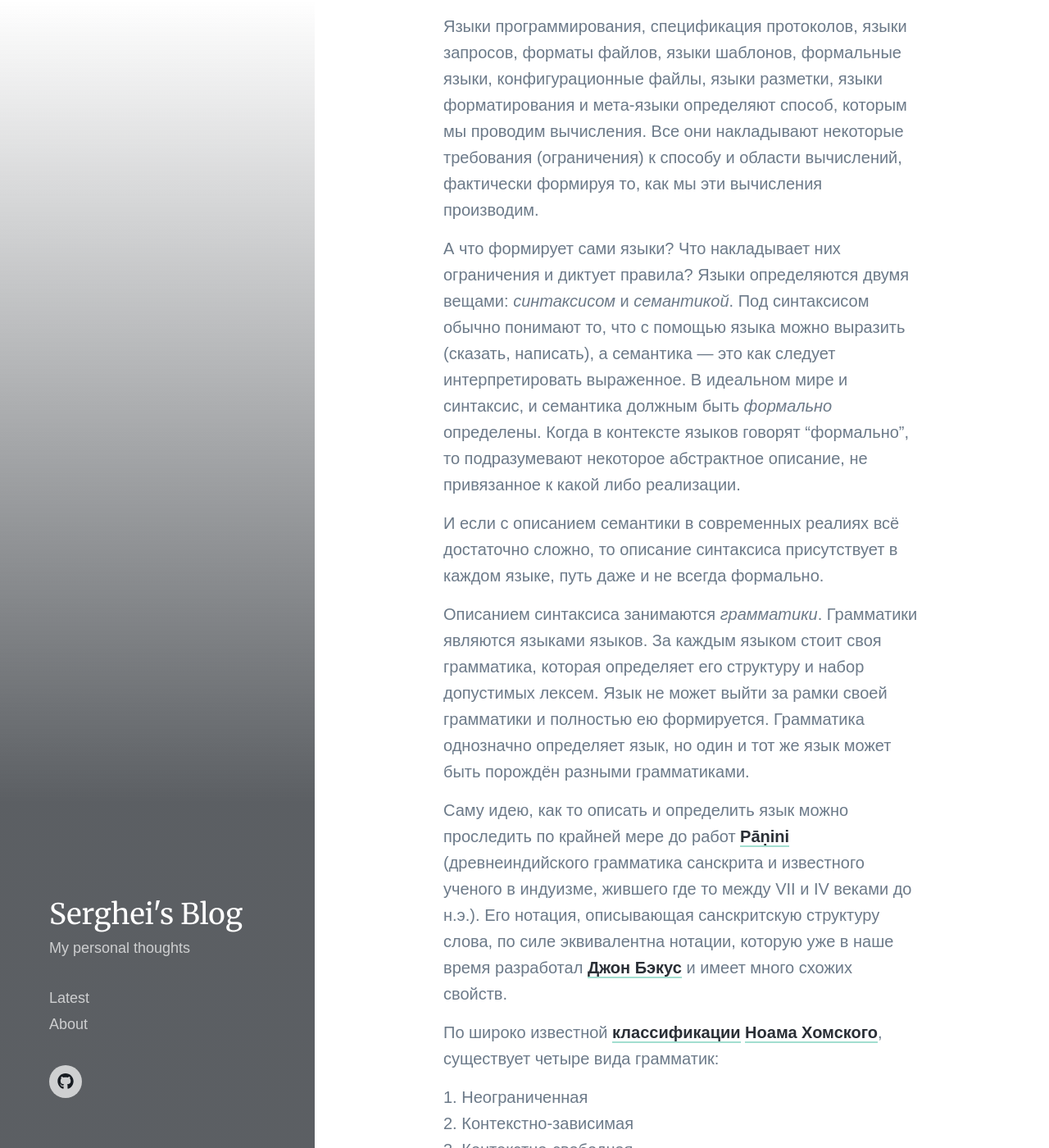
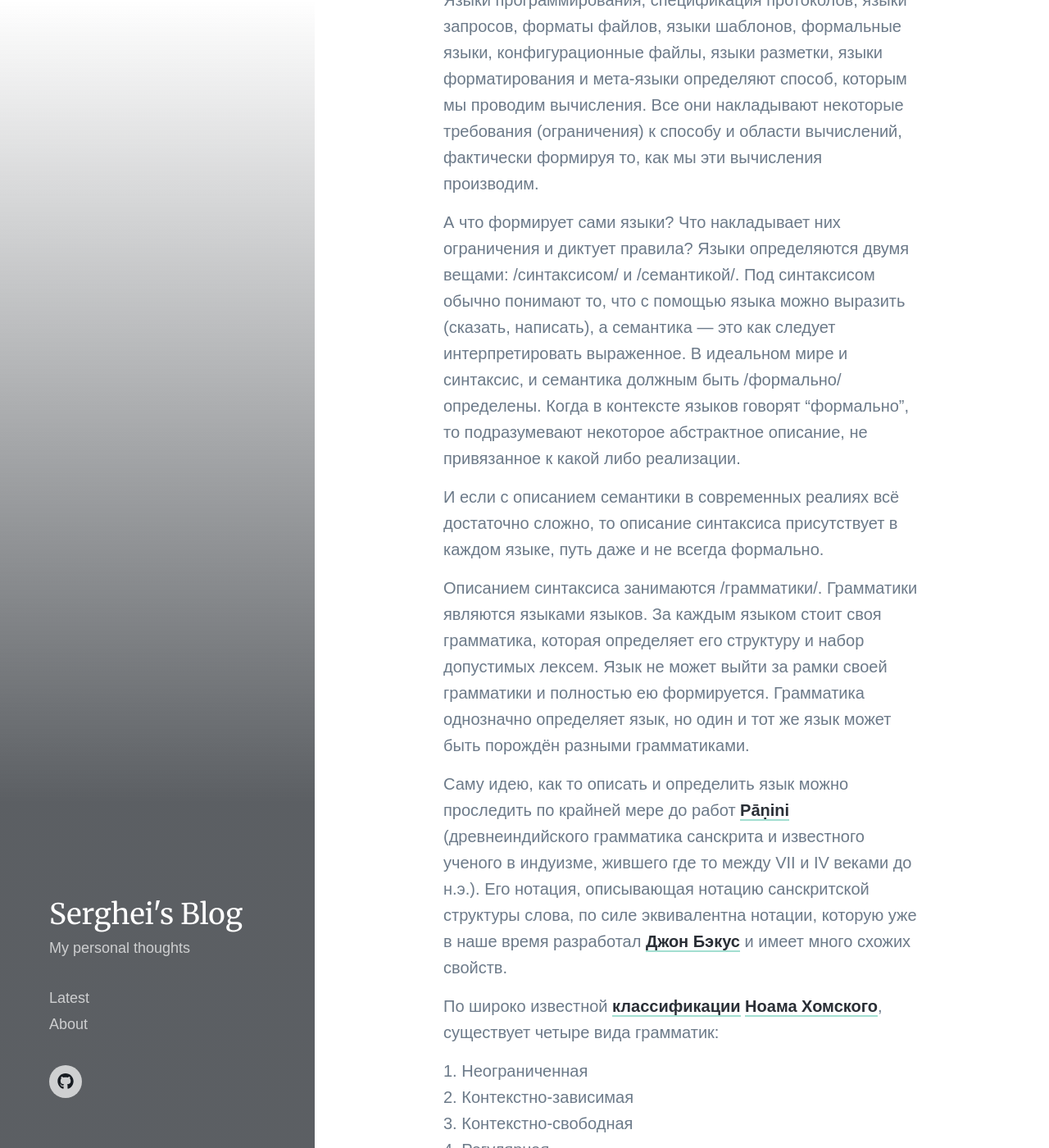
Before and after one commit to sergeyklay/blog, a Jekyll site: the page built from _posts/2019-03-19-язык-языков-часть-первая.md, in a window 1280 px wide and 1400 px high, scrolled down 2465 px. Shown: the whole window at 82% size. Built offline with Jekyll 4.4.1, drawn with Linux system fonts in a browser that asks for light colours; nearby versions of some CDN libraries; some web fonts are replaced; a style sheet for code colours, icons or effects is not loaded; some of the changed text lies outside the part shown.

Commit message:
Update Post “2019-03-19-язык-языков-часть-первая”

```diff
--- a/_posts/2019-03-19-язык-языков-часть-первая.md
+++ b/_posts/2019-03-19-язык-языков-часть-первая.md
@@ -39,13 +39,13 @@
 
 Языки программирования, спецификация протоколов, языки запросов, форматы файлов, языки шаблонов, формальные языки, конфигурационные файлы, языки разметки, языки форматирования и мета-языки определяют способ, которым мы проводим вычисления. Все они накладывают некоторые требования (ограничения) к способу и области вычислений, фактически формируя то, как мы эти вычисления производим.
 
-А что формирует сами языки? Что накладывает них ограничения и диктует правила? Языки определяются двумя вещами: _синтаксисом_ и _семантикой_. Под синтаксисом обычно понимают то, что с помощью языка можно выразить (сказать, написать), а семантика — это как следует интерпретировать выраженное. В идеальном мире и синтаксис, и семантика должным быть _формально_ определены. Когда в контексте языков говорят "формально", то подразумевают некоторое абстрактное описание, не привязанное к какой либо реализации.
+А что формирует сами языки? Что накладывает них ограничения и диктует правила? Языки определяются двумя вещами: /синтаксисом/ и /семантикой/. Под синтаксисом обычно понимают то, что с помощью языка можно выразить (сказать, написать), а семантика — это как следует интерпретировать выраженное. В идеальном мире и синтаксис, и семантика должным быть /формально/ определены. Когда в контексте языков говорят "формально", то подразумевают некоторое абстрактное описание, не привязанное к какой либо реализации.
 
 И если с описанием семантики в современных реалиях всё достаточно сложно, то описание синтаксиса присутствует в каждом языке, путь даже и не всегда формально.
 
-Описанием синтаксиса занимаются _грамматики_. Грамматики являются языками языков. За каждым языком стоит своя грамматика, которая определяет его структуру и набор допустимых лексем. Язык не может выйти за рамки своей грамматики и полностью ею формируется. Грамматика однозначно определяет язык, но один и тот же язык может быть порождён разными грамматиками.
+Описанием синтаксиса занимаются /грамматики/. Грамматики являются языками языков. За каждым языком стоит своя грамматика, которая определяет его структуру и набор допустимых лексем. Язык не может выйти за рамки своей грамматики и полностью ею формируется. Грамматика однозначно определяет язык, но один и тот же язык может быть порождён разными грамматиками.
 
-Саму идею, как то описать и определить язык можно проследить по крайней мере до работ [Pāṇini](https://en.wikipedia.org/wiki/P%C4%81%E1%B9%87ini) (древнеиндийского грамматика санскрита и известного ученого в индуизме, жившего где то между VII и IV веками до н.э.). Его нотация, описывающая санскритскую структуру слова, по силе эквивалентна нотации, которую уже в наше время разработал [Джон Бэкус](https://en.wikipedia.org/wiki/John_Backus) и имеет много схожих свойств.
+Саму идею, как то описать и определить язык можно проследить по крайней мере до работ [Pāṇini](https://en.wikipedia.org/wiki/P%C4%81%E1%B9%87ini) (древнеиндийского грамматика санскрита и известного ученого в индуизме, жившего где то между VII и IV веками до н.э.). Его нотация, описывающая нотацию санскритской структуры слова, по силе эквивалентна нотации, которую уже в наше время разработал [Джон Бэкус](https://en.wikipedia.org/wiki/John_Backus) и имеет много схожих свойств.
 
 По широко известной [классификации](https://en.wikipedia.org/wiki/Chomsky_hierarchy) [Ноама Хомского](https://en.wikipedia.org/wiki/Noam_Chomsky), существует четыре вида грамматик:
 
```
Also changed, not shown: other parts of _posts/2019-03-19-язык-языков-часть-первая.md (+4 -4 lines).
